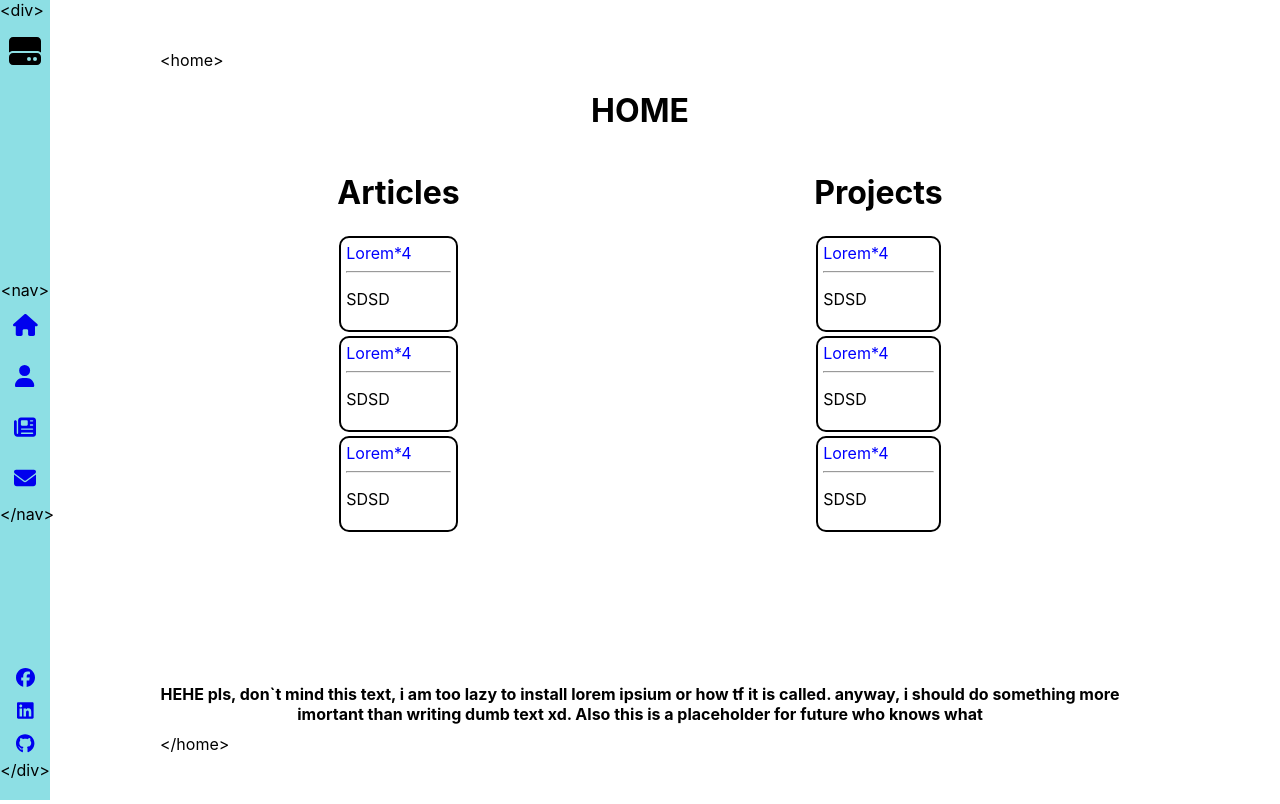
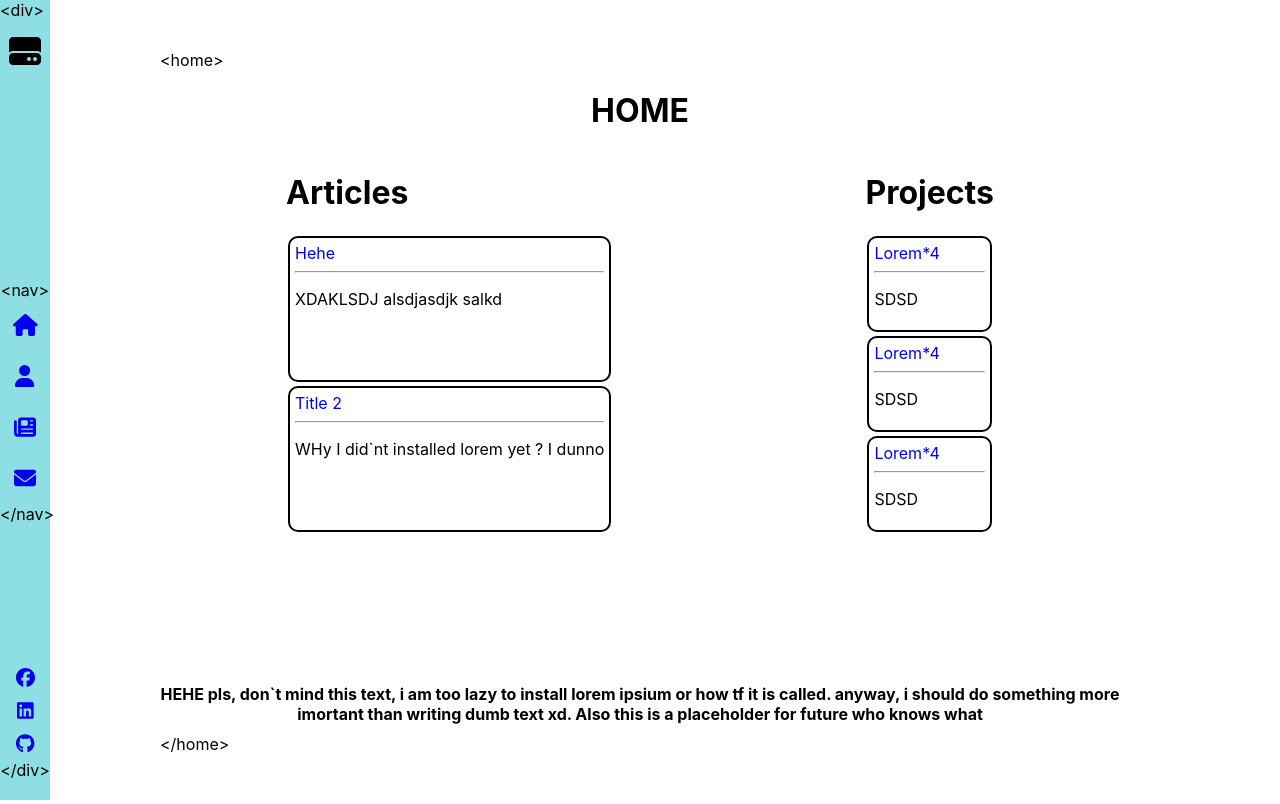
Before and after one commit to Petter1307/PortofolioNextJS, a React (Create React App) app: page / in a window 1280 px wide. Built offline with nearby package versions, Linux system fonts and the light colour scheme.

Commit message:
Added eslint with prittier

```diff
--- a/src/Components/ArtcileCard/ArticleCard.jsx
+++ b/src/Components/ArtcileCard/ArticleCard.jsx
@@ -1,8 +1,13 @@
 import PropTypes from "prop-types";
-const ArticleCard = ({ tilte, body }) => {
+import { useEffect } from "react";
+
+// eslint-disable-next-line react/prop-types
+const ArticleCard = ({ title, body }) => {
+  useEffect(() => {}, []);
   return (
     <article className="article-card">
-      <header>{tilte}</header>
+      <header>{title}</header>
+      <hr />
       <p>{body}</p>
     </article>
   );
--- a/src/Components/ProjectCard/ProjectCard.jsx
+++ b/src/Components/ProjectCard/ProjectCard.jsx
@@ -24,6 +24,7 @@ ProjectCard.protoTypes = {
 ProjectCard.defaultProps = {
   title: "Titlu",
   gitlink: "https://github.com/",
+  // eslint-disable-next-line max-len
   body: "THIS IS THE BODY PROP WHY THE FUKC DID YOU SEND THIS AS EMPTY? TELL FFS SOMETHING ABOUT THIS FKING PROJECT",
 };
 
--- a/src/Pages/Contact/Contact.jsx
+++ b/src/Pages/Contact/Contact.jsx
@@ -16,6 +16,7 @@ const Contact = () => {
           <LabelInput label="Regarding " />
         </div>
         <LabelInput label="Message " />
+        <button>Submit</button>
       </form>
     </div>
   );
--- a/src/Pages/Home/Home.jsx
+++ b/src/Pages/Home/Home.jsx
@@ -1,5 +1,9 @@
-import { HElement } from "../../Components";
+import { useEffect } from "react";
+import { HElement, ArticleCard } from "../../Components";
 const Home = () => {
+  useEffect(() => {
+    console.log("xd");
+  }, []);
   return (
     <>
       <HElement value={"home"} />
@@ -8,21 +12,11 @@ const Home = () => {
         <div className="page_home-summary">
           <div className="page_home-summary-articles">
             <h1>Articles</h1>
-            <article>
-              <header>Lorem*4</header>
-              <hr />
-              <p>SDSD</p>
-            </article>
-            <article>
-              <header>Lorem*4</header>
-              <hr />
-              <p>SDSD</p>
-            </article>
-            <article>
-              <header>Lorem*4</header>
-              <hr />
-              <p>SDSD</p>
-            </article>
+            <ArticleCard title="Hehe" body="XDAKLSDJ alsdjasdjk salkd " />
+            <ArticleCard
+              title="Title 2"
+              body="WHy I did`nt installed lorem yet ? I dunno"
+            />
           </div>
           <div className="page_home-summary-articles">
             <h1>Projects</h1>
```
Also changed, not shown: package.json (+8 -0 lines), .eslintrc.json (added), 1 other file (tests, documents, lock files or other folders).
